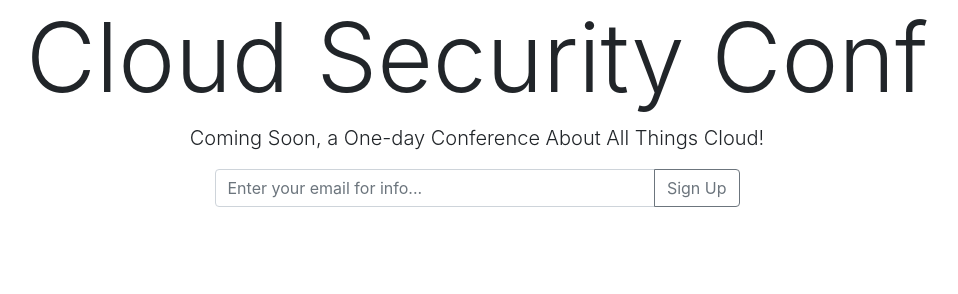
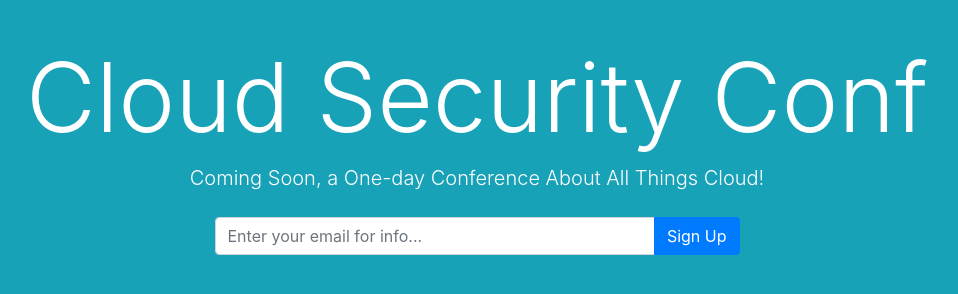
Before and after one commit to Fontbonne-University/cloud-fw-vdub10, a plain HTML site: page index.html in a window 1280 px wide. Shown: the whole page, without its empty margins (163-1121 px from the left). Drawn offline with nearby package versions, Linux system fonts and the light colour scheme.

Commit message:
Adding color and spacing to make the text less cluttered.

```diff
--- a/index.html
+++ b/index.html
@@ -11,14 +11,14 @@
 
     <title>Hello, world!</title>
 </head>
-<body>
+<body class="p-3 mb-2 bg-info text-white">
     <div class="container text-center">
-        <h1 class="display-1">Cloud Security Conf</h1>
-        <p class="lead">Coming Soon, a One-day Conference About All Things Cloud!</p>
+        <h1 class="display-1 mt-4">Cloud Security Conf</h1>
+        <p class="lead mb-4">Coming Soon, a One-day Conference About All Things Cloud!</p>
         <div class="input-group mb-3 col-md-6 offset-md-3">
             <input type="text" class="form-control" placeholder="Enter your email for info..." aria-label="Enter your email for info..." aria-describedby="basic-addon2">
             <div class="input-group-append">
-                <button class="btn btn-outline-secondary" type="button">Sign Up</button>
+                <button class="btn btn-primary" type="button">Sign Up</button>
             </div>
         </div>
     </div>
```
